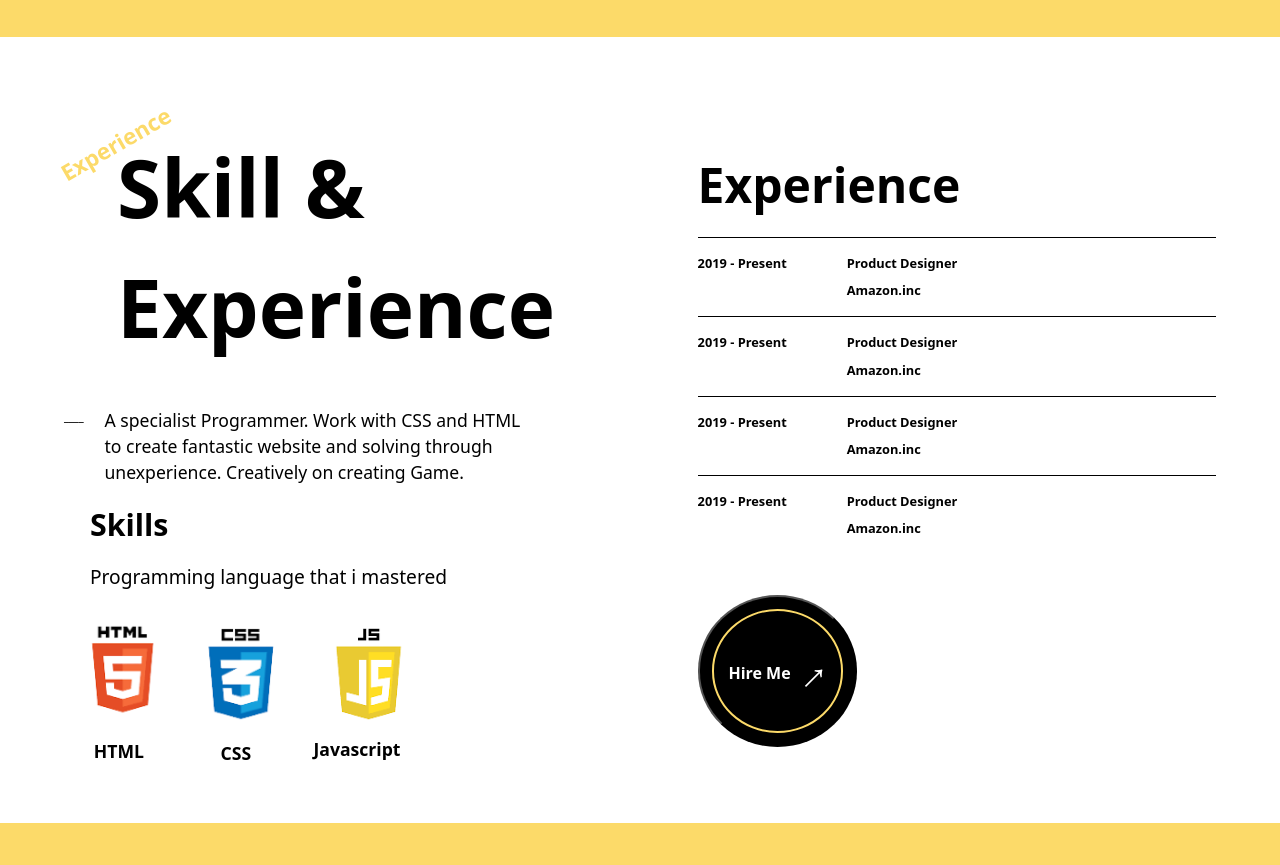
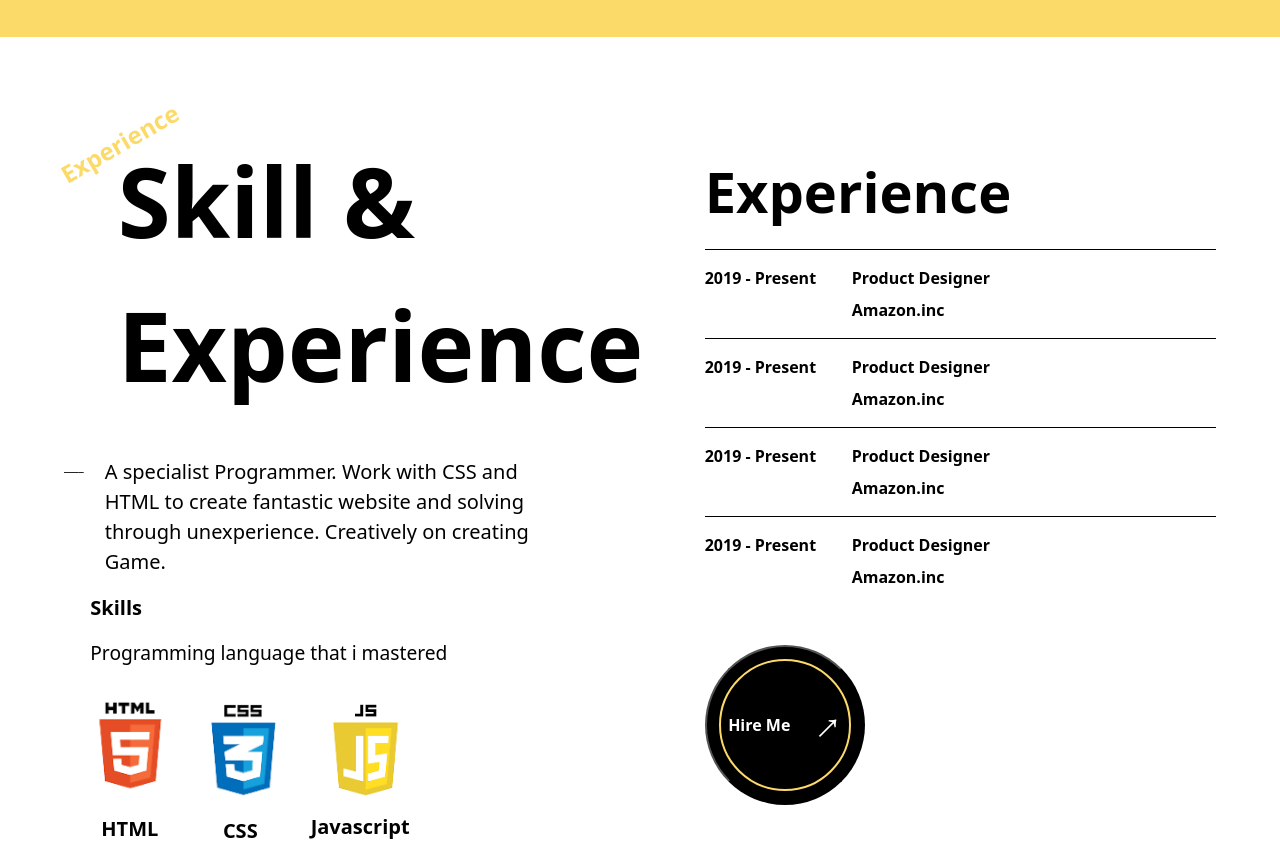
Before and after one commit to Ferandlim00/Ferandlim00.github.io, a plain HTML site: page index.html in a window 1280 px wide. Shown: the part 1745-2610 px from the top of the page. Drawn offline with Linux system fonts and the light colour scheme.

Commit message:
REV 15/11/22

```diff
--- a/style.css
+++ b/style.css
@@ -334,7 +334,7 @@ a .Service-left-button1{
     transform: rotateZ(-30deg);
     color: #FCDA69;
     font-weight: bolder;
-    font-size: 1.4em;
+    font-size: 3vh;
     width: 25%;
     position: relative;
     top: 6vh;
@@ -342,7 +342,7 @@ a .Service-left-button1{
 .Skill-left2{
     position: relative;
     margin-left: 12%;
-    font-size: 5em;
+    font-size: 12vh;
     font-weight: bolder;
     color: black;
 }
@@ -355,14 +355,14 @@ a .Service-left-button1{
 }
 .Skill-left3 p{
     margin-left: 4%;
-    font-size: 1.1em;
+    font-size: 2.5vh;
     width: 84%;
 }
 .Skillll{
     margin-left: 5%;
 }
 .Skill-left4{
-    font-size: 1.9em;
+    font-size: 2.5vh;
     font-weight: bolder;
 }
 .Skill-left5{
@@ -373,9 +373,6 @@ a .Service-left-button1{
     justify-content: space-around;
     align-items: center;
     width: 70%;
-}
-.Skill-left6-list{
-    margin-right: 20px;
 }
 .Skill-left6-list .img1{
     height: 17vh;
@@ -389,7 +386,7 @@ a .Service-left-button1{
     height: 15.5vh;
 }
 .Skill-left6-list p{
-    font-size: 1.1em;
+    font-size: 2.5vh;
     font-weight: bolder;
     margin-left: 27%;
 }
@@ -401,7 +398,7 @@ a .Service-left-button1{
     margin-left: 10%;
 }
 .Skill-right1{
-    font-size: 3em;
+    font-size: 7vh;
     font-weight: bolder;
     color: black;
     margin-top: 9vh;
@@ -411,7 +408,7 @@ a .Service-left-button1{
     padding-top: 2vh;
     display: flex;
     font-weight: bolder;
-    font-size: 0.8em;
+    font-size: 2vh;
 }
 .Skill-right2 .pp{
     width: 25%;
@@ -435,15 +432,18 @@ a .Service-left-button1{
     outline: 2px #FCDA69 solid;
     outline-offset: -1rem;
     transition: ease 0.5s;
-    padding: 3rem 1.8rem 1.5rem;
+    width: 10rem;
+    height: 10rem;
     display: flex;
     color: white;
+}
+.Skill-right3-1 a button p{
+    align-items: center;
+    margin: auto;
 }
 .Skill-right3-1 a button .lo{
     font-size: 1em;
     font-weight: bolder;
-    padding-top: 2vh;
-    padding-right: 1rem;
 }
 .Skill-right3-1 a button .lol{
     font-size:2.5em;
@@ -550,7 +550,7 @@ a .Service-left-button1{
 a .Project-right3{
     display: flex;
     text-decoration: none;
-    border-radius: 13px;
+    border-radius: 1rem;
     background-color: black;
     border: unset;
     z-index: 1;
@@ -562,7 +562,7 @@ a .Project-right3{
     font-weight: bold;
     color: white;
     margin-right: 1rem;
-    font-size: 0.9em;
+    font-size: 3vh;
 }
 .Project-right3 img{
     height: 4vh;
```
